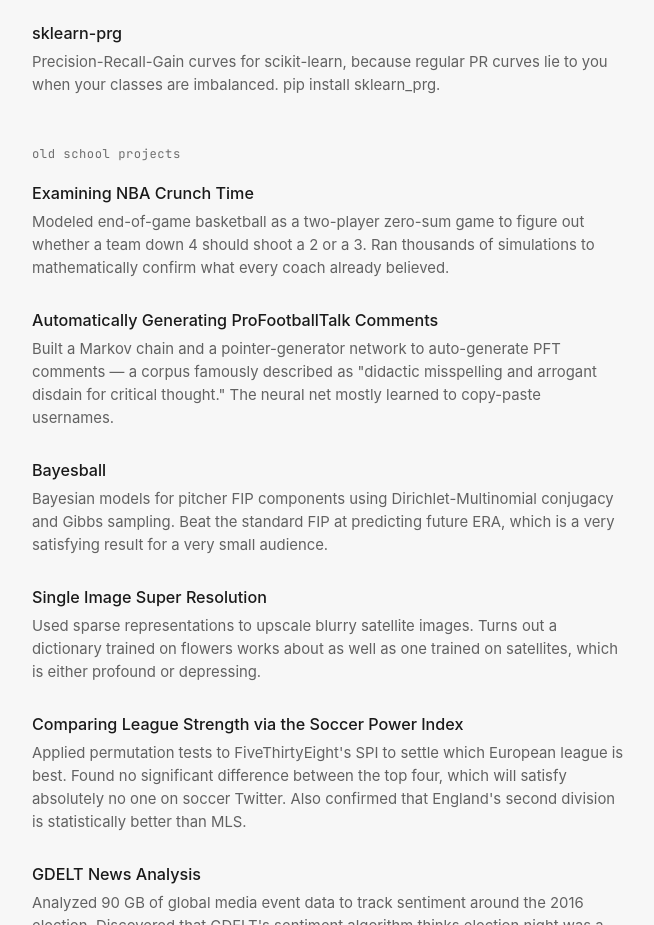
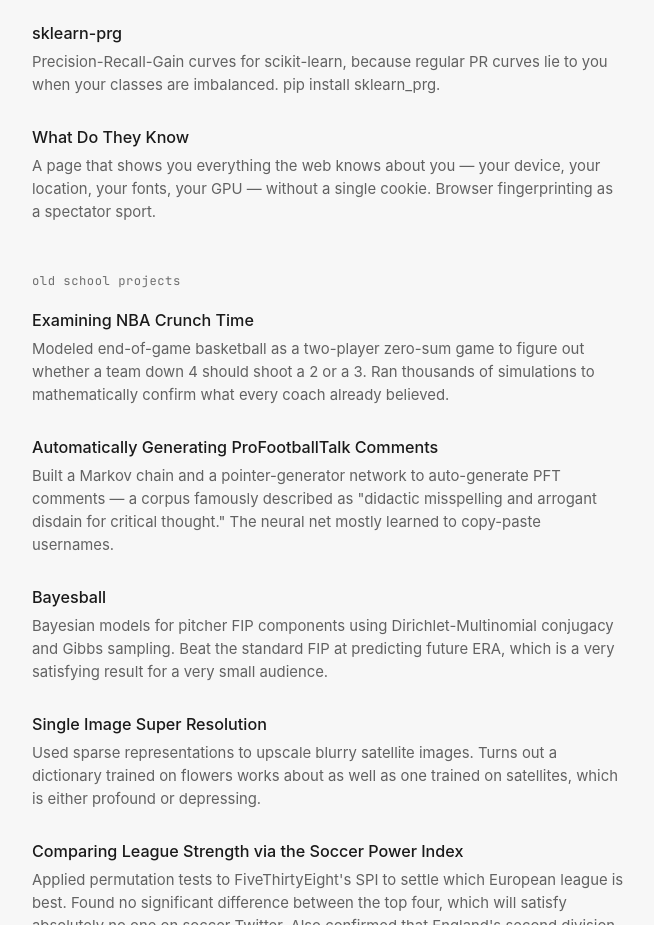
Before and after one commit to aburkard/aburkard.github.io, an Astro site: page /projects in a window 1280 px wide. Shown: the part 820-1745 px from the top of the page, without its empty margins (312-966 px from the left). Built offline with nearby package versions, Linux system fonts and the light colour scheme; Astro itself is replaced by a stand-in of ours.

Commit message:
add whatdotheyknow to projects

```diff
--- a/src/pages/projects.astro
+++ b/src/pages/projects.astro
@@ -25,6 +25,10 @@
     <div class="item">
       <span class="item-title"><a href="https://github.com/aburkard/sklearn-prg">sklearn-prg</a></span>
       <span class="item-description">Precision-Recall-Gain curves for scikit-learn, because regular PR curves lie to you when your classes are imbalanced. pip install sklearn_prg.</span>
+    </div>
+    <div class="item">
+      <span class="item-title"><a href="https://andrewburkard.com/whatdotheyknow/">What Do They Know</a></span>
+      <span class="item-description">A page that shows you everything the web knows about you — your device, your location, your fonts, your GPU — without a single cookie. Browser fingerprinting as a spectator sport.</span>
     </div>
   </div>
 
```
